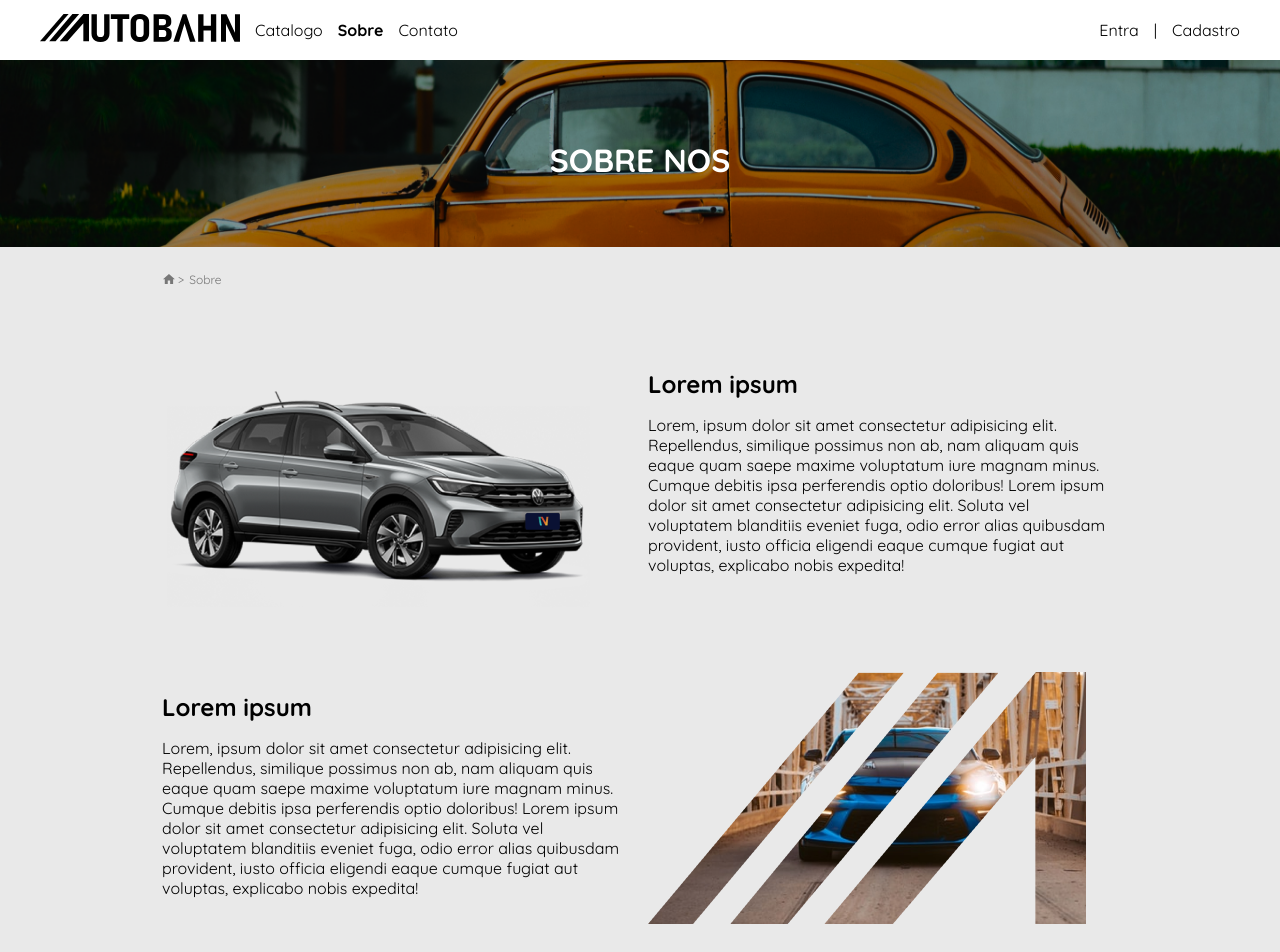
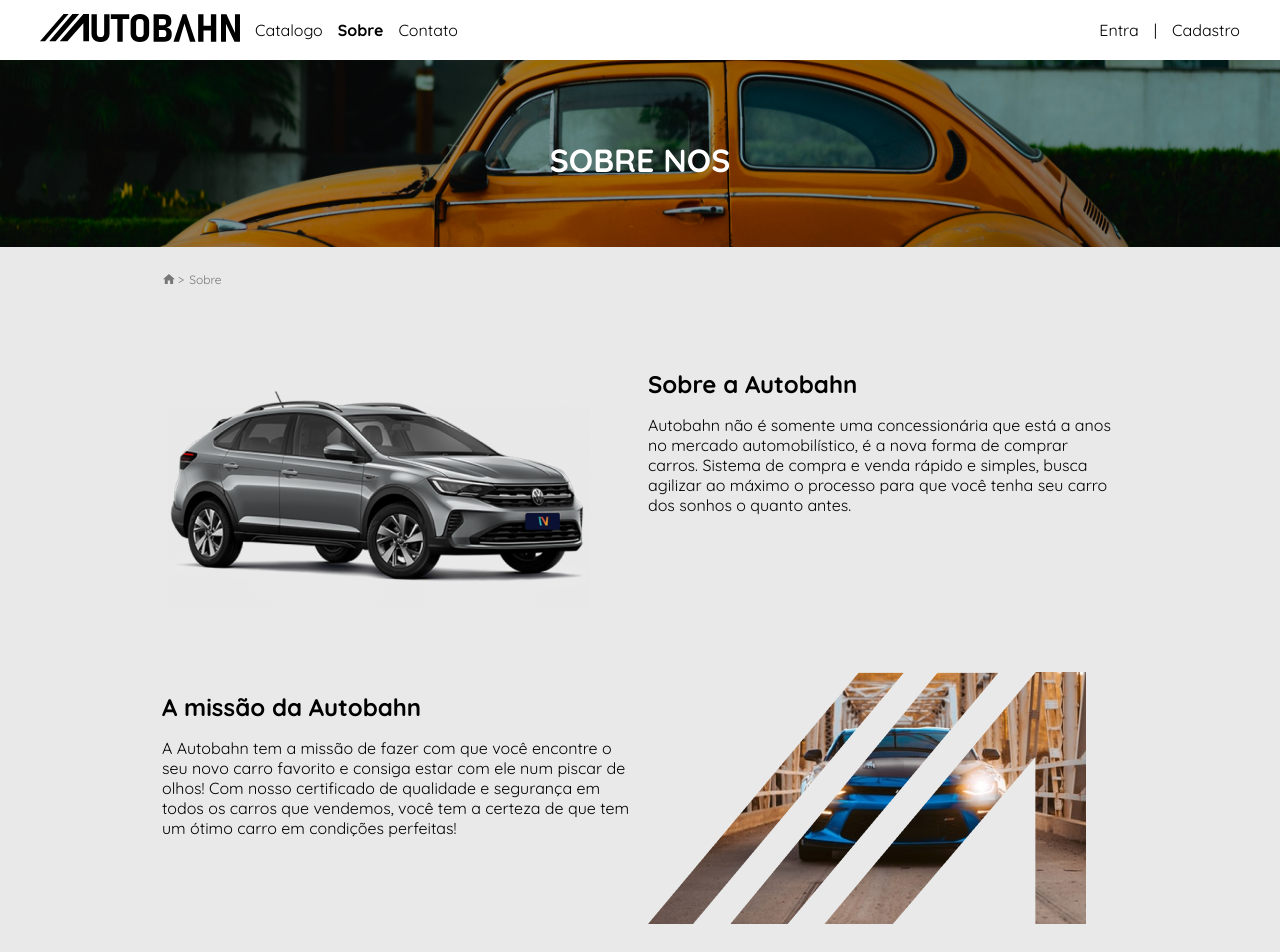
Before and after one commit to samyrosa/website-autobahn, a plain HTML site: page Sobre.html in a window 1280 px wide. Shown: the top 952 px of the page. Drawn offline with Linux system fonts and the light colour scheme.

Commit message:
texto Sobre

```diff
--- a/Sobre.html
+++ b/Sobre.html
@@ -43,22 +43,14 @@
                 <img src="Style/image/carroSobre.png">
             </div>
             <div class="blocoItemSobre">
-                <h2>Lorem ipsum</h2>
-                <p>Lorem, ipsum dolor sit amet consectetur adipisicing elit. Repellendus, similique possimus non ab, nam
-                    aliquam quis eaque quam saepe maxime voluptatum iure magnam minus. Cumque debitis ipsa perferendis
-                    optio doloribus! Lorem ipsum dolor sit amet consectetur adipisicing elit. Soluta vel voluptatem
-                    blanditiis eveniet fuga, odio error alias quibusdam provident, iusto officia eligendi eaque cumque
-                    fugiat aut voluptas, explicabo nobis expedita!</p>
+                <h2>Sobre a Autobahn</h2>
+                <p>Autobahn não é somente uma concessionária que está a anos no mercado automobilístico, é a nova forma de comprar carros. Sistema de compra e venda rápido e simples, busca agilizar ao máximo o processo para que você tenha seu carro dos sonhos o quanto antes. </p>
             </div>
         </div>
         <div class="blocoSobre">
             <div class="blocoItemSobre">
-                <h2>Lorem ipsum</h2>
-                <p>Lorem, ipsum dolor sit amet consectetur adipisicing elit. Repellendus, similique possimus non ab, nam
-                    aliquam quis eaque quam saepe maxime voluptatum iure magnam minus. Cumque debitis ipsa perferendis
-                    optio doloribus! Lorem ipsum dolor sit amet consectetur adipisicing elit. Soluta vel voluptatem
-                    blanditiis eveniet fuga, odio error alias quibusdam provident, iusto officia eligendi eaque cumque
-                    fugiat aut voluptas, explicabo nobis expedita!</p>
+                <h2>A missão da Autobahn</h2>
+                <p>A Autobahn tem a missão de fazer com que você encontre o seu novo carro favorito e consiga estar com ele num piscar de olhos! Com nosso certificado de qualidade e segurança em todos os carros que vendemos, você tem a certeza de que tem um ótimo carro em condições perfeitas!</p>
             </div>
             <div class="blocoItemSobre">
                 <img src="Style/image/logoStyleSobre.png">
```
